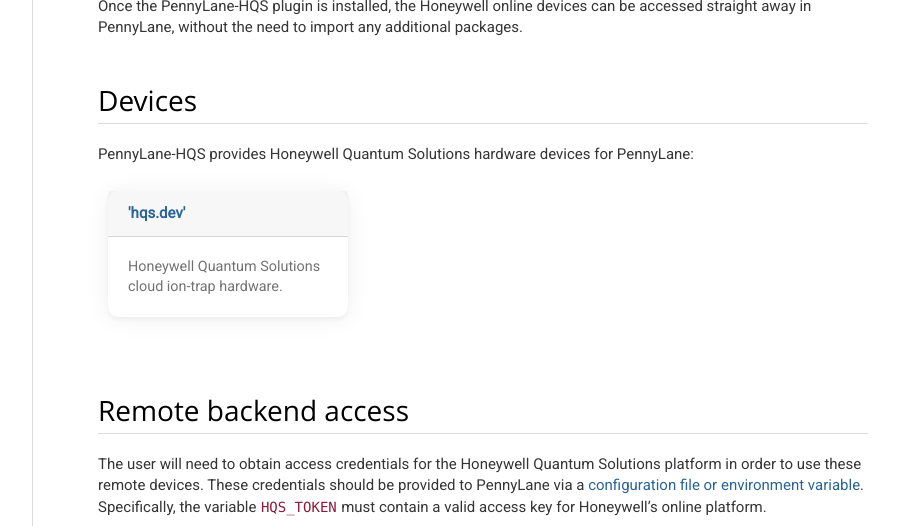
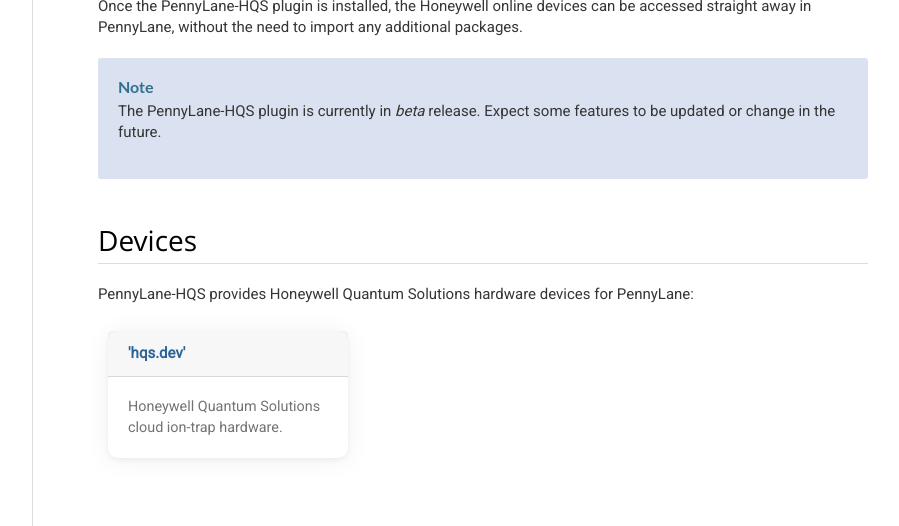
Before and after one commit to PennyLaneAI/pennylane-honeywell, a Sphinx documentation site: the page built from doc/index.rst, in a window 1280 px wide and 900 px high, cut to the strip 374-900 px from the top of the window. Shown: the whole strip, without its empty margins (227-1126 px from the left). Built offline with Sphinx 7.4.7, drawn with Linux system fonts in a browser that asks for light colours; nearby versions of some CDN libraries.

Commit message:
add beta notice

```diff
--- a/doc/index.rst
+++ b/doc/index.rst
@@ -11,6 +11,11 @@
 Once the PennyLane-HQS plugin is installed, the Honeywell online devices can be
 accessed straight away in PennyLane, without the need to import any additional
 packages.
+
+.. note::
+
+    The PennyLane-HQS plugin is currently in *beta* release. Expect some features
+    to be updated or change in the future.
 
 Devices
 =======
```
